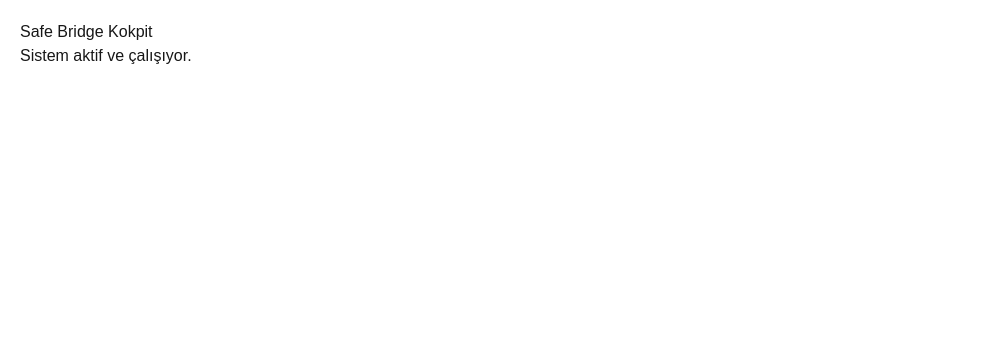
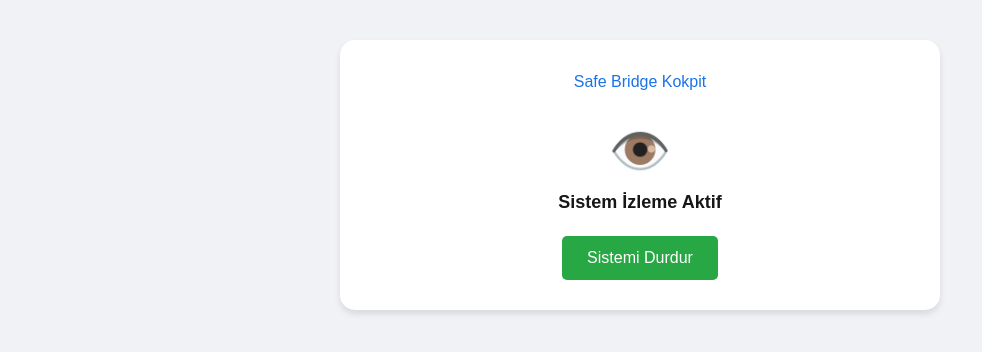
Before and after one commit to biriktiren-max/safebridge-frontend, a Next.js app: page / in a window 1280 px wide. Shown: the top 352 px of the page, without its empty margins (0-982 px from the left). Built offline with nearby package versions, Linux system fonts and the light colour scheme.

Commit message:
Refactor Page component layout and add toggle button
Updated the layout and styles of the page component, added a button to toggle system state.

```diff
--- a/app/page.js
+++ b/app/page.js
@@ -1,11 +1,26 @@
 "use client";
 // @ts-nocheck
 
+import { useState } from "react";
+
 export default function Page() {
+  const [active, setActive] = useState(true);
+
   return (
-    <div style={{ padding: '20px', fontFamily: 'sans-serif' }}>
-      <h1>Safe Bridge Kokpit</h1>
-      <p>Sistem aktif ve çalışıyor.</p>
+    <div style={{ padding: '40px', fontFamily: 'sans-serif', backgroundColor: '#f0f2f5', minHeight: '100vh' }}>
+      <div style={{ maxWidth: '600px', margin: '0 auto', background: 'white', padding: '30px', borderRadius: '15px', boxShadow: '0 4px 6px rgba(0,0,0,0.1)' }}>
+        <h1 style={{ textAlign: 'center', color: '#1a73e8' }}>Safe Bridge Kokpit</h1>
+        <div style={{ textAlign: 'center', marginTop: '20px' }}>
+          <span style={{ fontSize: '50px' }}>👁️</span>
+          <p style={{ fontSize: '18px', fontWeight: 'bold' }}>Sistem İzleme Aktif</p>
+          <button
+            onClick={() => setActive(!active)}
+            style={{ marginTop: '20px', padding: '10px 25px', cursor: 'pointer', background: active ? '#28a745' : '#dc3545', color: 'white', border: 'none', borderRadius: '5px' }}
+          >
+            {active ? "Sistemi Durdur" : "Sistemi Başlat"}
+          </button>
+        </div>
+      </div>
     </div>
   );
 }
```
